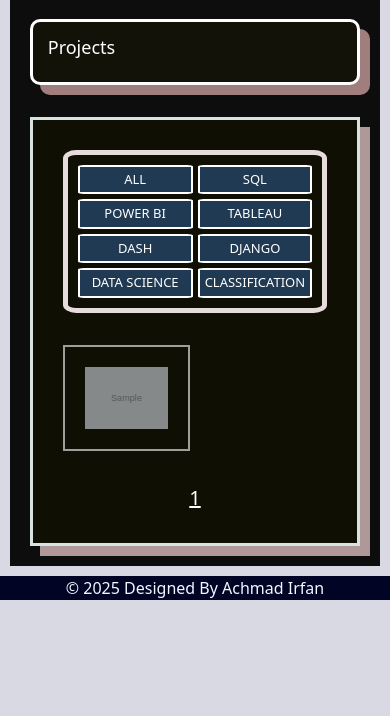
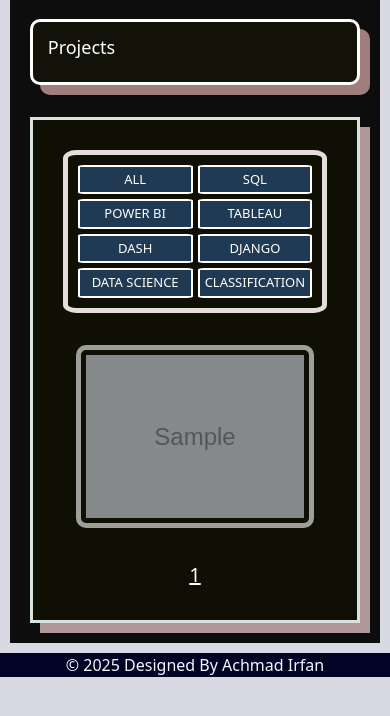
Before and after one commit to achmad-irfan/NEWPORTFOLIO, a Django app: page /project in a window 390 px wide. Shown: the part 107-823 px from the top of the page. Run offline with Django 4.2, Linux system fonts and the light colour scheme; tables that the repository leaves empty hold one stand-in row (values such as "Sample post"); grey boxes marked "Sample" are stand-in pictures.

Commit message:
edit css

```diff
--- a/project/static/project/css/styles.css
+++ b/project/static/project/css/styles.css
@@ -32,13 +32,19 @@
 .thumbnail {
   display: grid;
   gap: 20px;
-  grid-template-columns: repeat(3, 1fr);
+  grid-template-columns: repeat(auto-fit, minmax(300px, 300px));
+  justify-content: center;
+  width: 90%;
+  margin: 0 auto;
 }
 .thumbnail img {
-  width: 300px;
-  height: 200px;
-  border-radius: 0;
+  width: 100%;
+  max-width: 300px;
+  height: auto;
+  border-radius: 10px;
   border: 5px solid white;
+  padding: 5px;
+  object-fit: cover;
 }
 
 .carousel {
@@ -93,16 +99,13 @@
   }
 
   .thumbnail {
-    gap: 10px;
-    grid-template-columns: repeat(2, 1fr);
+    grid-template-columns: repeat(auto-fit, minmax(200px, 250px));
+    justify-content: center;
+    width: 90%;
   }
-
   .thumbnail img {
     width: 100%;
-    height: 100%;
-    border-radius: 0;
-    border: 0;
-    border: 2px solid white;
+    max-width: 250px;
   }
 
   .paginator {
```
